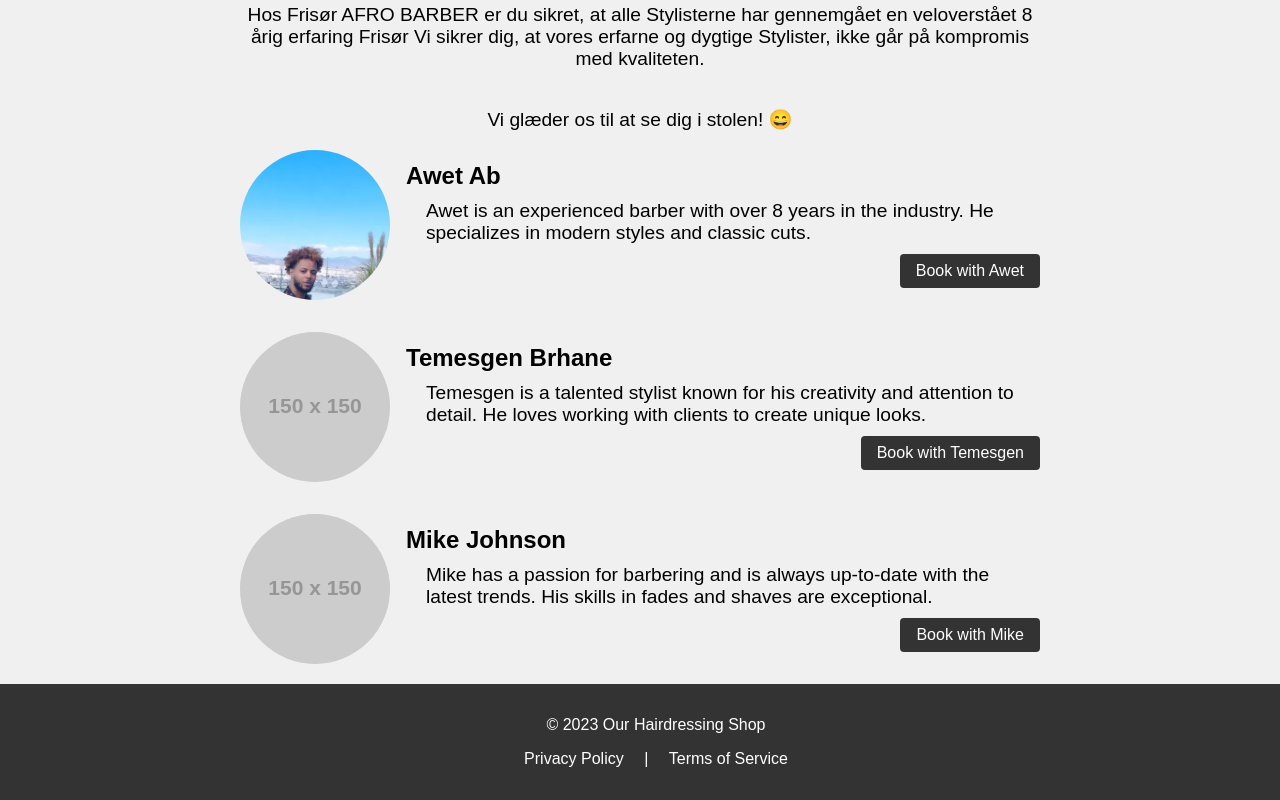
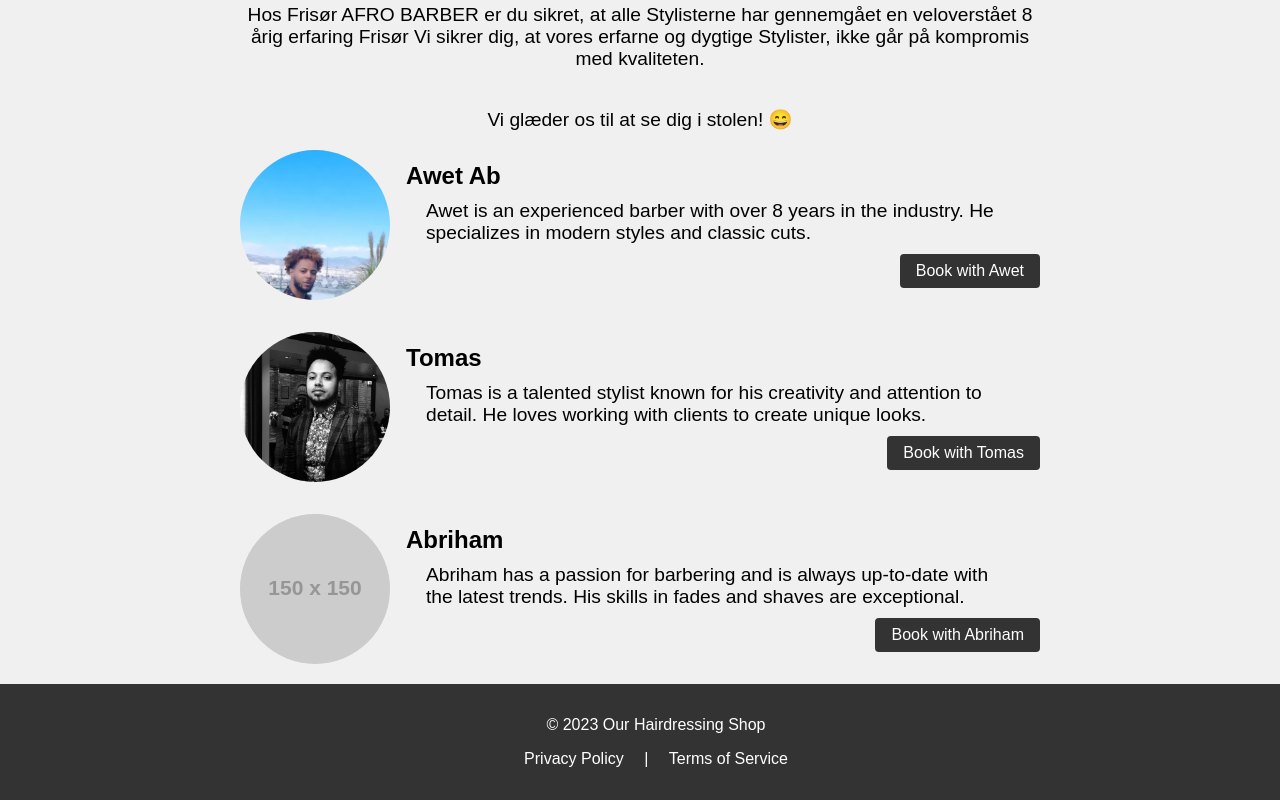
Before and after one commit to DEJENERUTA/mens-hairdressing, a React (Create React App) app: page /about in a window 1280 px wide. Shown: the part 408-1208 px from the top of the page. Built offline with nearby package versions, Linux system fonts and the light colour scheme.

Commit message:
major change

```diff
--- a/package.json
+++ b/package.json
@@ -11,6 +11,7 @@
     "react-router-dom": "^6.25.1",
     "react-scripts": "5.0.1",
     "react-toastify": "^10.0.5",
+    "twilio": "^5.2.3",
     "web-vitals": "^2.1.4"
   },
   "scripts": {
--- a/src/components/About.js
+++ b/src/components/About.js
@@ -1,6 +1,7 @@
 import React from "react";
 import { Link } from "react-router-dom";
 import AwetHaircut from "../images/Awet-haircut.jpg";
+import Temesgenhaircut from "../images/Temesgen-haircut.jpg";
 
 const About = () => (
   <div className="about-container">
@@ -32,35 +33,34 @@ const About = () => (
         </div>
       </div>
       <div className="team-member">
-        <img src="https://via.placeholder.com/150" alt="Team Member 2" />
+        <img src={Temesgenhaircut} alt="Team Member 2" />
         <div className="member-info">
-          <h2>Temesgen Brhane </h2>
+          <h2>Tomas </h2>
           <p>
-            Temesgen is a talented stylist known for his creativity and
-            attention to detail. He loves working with clients to create unique
-            looks.
+            Tomas is a talented stylist known for his creativity and attention
+            to detail. He loves working with clients to create unique looks.
           </p>
           <Link
             to={`/booking?hairdresser=Temesgen Brhane `}
             className="booking-link"
           >
-            Book with Temesgen
+            Book with Tomas
           </Link>
         </div>
       </div>
       <div className="team-member">
         <img src="https://via.placeholder.com/150" alt="Team Member 3" />
         <div className="member-info">
-          <h2>Mike Johnson</h2>
+          <h2>Abriham</h2>
           <p>
-            Mike has a passion for barbering and is always up-to-date with the
-            latest trends. His skills in fades and shaves are exceptional.
+            Abriham has a passion for barbering and is always up-to-date with
+            the latest trends. His skills in fades and shaves are exceptional.
           </p>
           <Link
             to={`/booking?hairdresser=Mike Johnson`}
             className="booking-link"
           >
-            Book with Mike
+            Book with Abriham
           </Link>
         </div>
       </div>
--- a/src/components/Home.js
+++ b/src/components/Home.js
@@ -1,6 +1,6 @@
 import React from "react";
 import { Link } from "react-router-dom";
-import video from "../images/hairdresser.mp4";
+import video from "../images/afro-barber2.mp4";
 const Home = () => (
   <div className="home-container">
     <video autoPlay loop muted className="background-video">
--- a/src/components/Services.js
+++ b/src/components/Services.js
@@ -9,35 +9,28 @@ const Services = () => (
       <li className="service-item">
         <img src={afroBarber1} alt="Afro Barber 1" className="service-image" />
         <div className="service-info">
-          <span className="service-name">Haircut</span>
-          <span className="service-price">150 kr</span>
+          <span className="service-name">Klip </span>
+          <span className="service-price">200 kr</span>
         </div>
       </li>
       <li className="service-item">
         <img src={afroBarber2} alt="Afro Barber 2" className="service-image" />
         <div className="service-info">
-          <span className="service-name">Haircut and Shave</span>
-          <span className="service-price">200 kr</span>
+          <span className="service-name">Klip og skæge</span>
+          <span className="service-price">250 kr</span>
         </div>
       </li>
       <li className="service-item">
         <img src={afroBarber1} alt="Afro Barber 1" className="service-image" />
         <div className="service-info">
-          <span className="service-name">Shave</span>
-          <span className="service-price">100 kr</span>
-        </div>
-      </li>
-      <li className="service-item">
-        <img src={afroBarber2} alt="Afro Barber 2" className="service-image" />
-        <div className="service-info">
-          <span className="service-name">Beard Trim</span>
-          <span className="service-price">100 kr</span>
+          <span className="service-name">Line og skæg </span>
+          <span className="service-price">150 kr</span>
         </div>
       </li>
       <li className="service-item">
         <img src={afroBarber1} alt="Afro Barber 1" className="service-image" />
         <div className="service-info">
-          <span className="service-name">Coloring</span>
+          <span className="service-name">Sort farve</span>
           <span className="service-price">100 kr</span>
         </div>
       </li>
```
Also changed, not shown: src/images/Temesgen-haircut.jpg (added), 1 other file (tests, documents, lock files or other folders).
